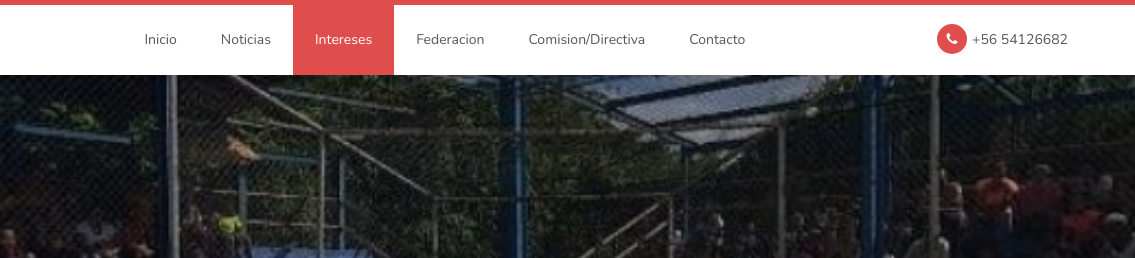
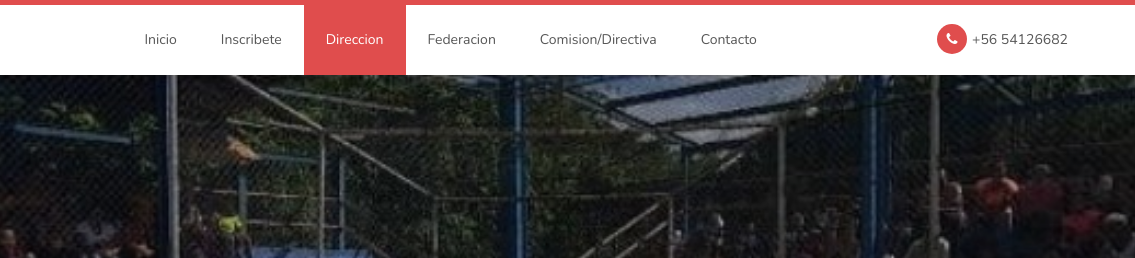
Before and after one commit to guillermosequera/WebFIK, a plain HTML site: page frontend/index.html in a window 1280 px wide. Shown: the top 258 px of the page, 145-1280 px from the left. Drawn offline with nearby package versions, Linux system fonts and the light colour scheme; a web font is replaced by a local one.

Commit message:
TeamFI & Styles 2

```diff
--- a/frontend/index.html
+++ b/frontend/index.html
@@ -39,8 +39,8 @@
             <div class="collapse navbar-collapse">
                 <ul class="nav navbar-nav navbar-nav-first">
                     <li><a href="#top" class="smoothScroll">Inicio</a></li>
-                    <li><a href="#about" class="smoothScroll">Noticias</a></li>
-                    <li><a href="#team" class="smoothScroll">Intereses</a></li>
+                    <li><a href="#about" class="smoothScroll">Inscribete</a></li>
+                    <li><a href="#team" class="smoothScroll">Direccion</a></li>
                     <li><a href="#courses" class="smoothScroll">Federacion</a></li>
                     <li><a href="#testimonial" class="smoothScroll">Comision/Directiva</a></li>
                     <li><a href="#contact" class="smoothScroll">Contacto</a></li>
```
